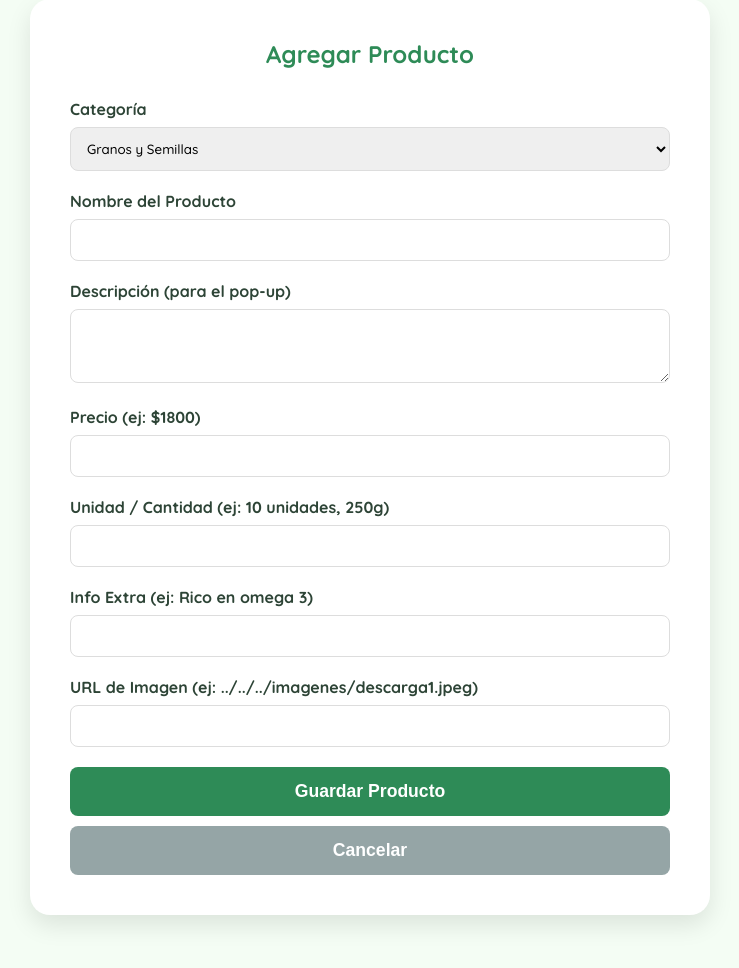
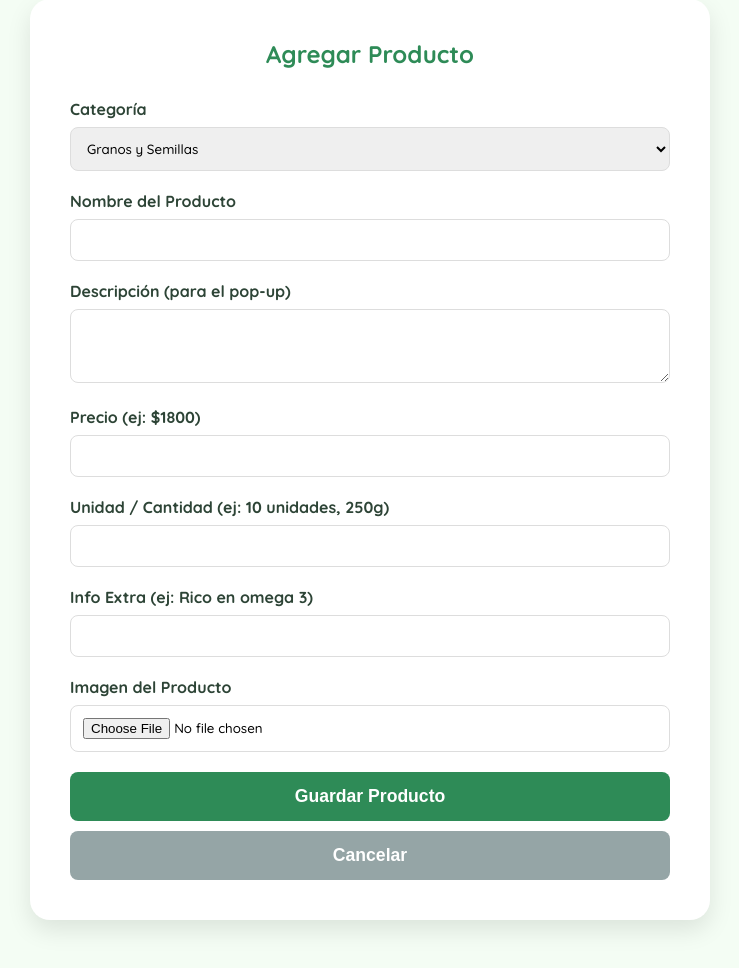
Before and after one commit to Naturita/Naturita, a Flask app: page /admin/add_product in a window 1280 px wide. Shown: the part 49-1017 px from the top of the page, without its empty margins (270-1009 px from the left). Before the commit the page ends 974 px from the top, so only its background shows below. Run offline with Flask 3, Linux system fonts and the light colour scheme; a user stored in the database is signed in; data comes from the database, SQL or seed files in the repository; both versions use the stored data as it was after the commit.

Commit message:
Update products from Admin Panel

```diff
--- a/admin/product_form.html
+++ b/admin/product_form.html
@@ -82,7 +82,7 @@
 
     <div class="form-card">
         <h2>{{ action }} Producto</h2>
-        <form method="post">
+        <form method="post" enctype="multipart/form-data">
             <label>Categoría</label>
             <select name="category" required>
                 <option value="granos_y_semillas" {% if product and product.category=='granos_y_semillas' %}selected{%
@@ -93,8 +93,8 @@
                     endif %}>Harinas y Derivados</option>
                 <option value="snack_cereales" {% if product and product.category=='snack_cereales' %}selected{% endif
                     %}>Snacks y Cereales</option>
-                <option value="granel" {% if product and product.category=='granel' %}selected{% endif %}>A Granel
-                </option>
+                <option value="granel" {% if product and product.category=='granel' %}selected{% endif %}>Productos a
+                    Granel</option>
                 <option value="vegetariano" {% if product and product.category=='vegetariano' %}selected{% endif %}>
                     Veganos y Vegetarianos</option>
                 <option value="suplementos" {% if product and product.category=='suplementos' %}selected{% endif %}>
@@ -108,7 +108,7 @@
                 <option value="fitness" {% if product and product.category=='fitness' %}selected{% endif %}>Fitness
                 </option>
                 <option value="endulzante" {% if product and product.category=='endulzante' %}selected{% endif %}>
-                    Endulzantes</option>
+                    Endulzantes y Naturales</option>
                 <option value="infusiones" {% if product and product.category=='infusiones' %}selected{% endif %}>
                     Infusiones y Hierbas</option>
                 <option value="freezados" {% if product and product.category=='freezados' %}selected{% endif %}>
@@ -130,8 +130,15 @@
             <label>Info Extra (ej: Rico en omega 3)</label>
             <input type="text" name="extra_info" value="{{ product.extra_info if product else '' }}">
 
-            <label>URL de Imagen (ej: ../../../imagenes/descarga1.jpeg)</label>
-            <input type="text" name="image_url" value="{{ product.image_url if product else '' }}" required>
+            <label>Imagen del Producto</label>
+            {% if product and product.image_url %}
+            <div style="margin-bottom: 10px;">
+                <img src="{{ product.image_url }}" alt="Actual" style="height: 100px; border-radius: 8px;">
+                <p style="font-size: 0.9em; color: #666;">Actual: {{ product.image_url }}</p>
+            </div>
+            {% endif %}
+            <input type="file" name="image" accept="image/*">
+            <input type="hidden" name="current_image_url" value="{{ product.image_url if product else '' }}">
 
             <button type="submit">Guardar Producto</button>
             <a href="{{ url_for('admin_dashboard') }}"><button type="button" class="cancel-btn">Cancelar</button></a>
--- a/app.py
+++ b/app.py
@@ -2,8 +2,9 @@ import os
 import sqlite3
 import json
 import subprocess
-from flask import Flask, render_template, request, redirect, url_for, session, g, jsonify
+from flask import Flask, render_template, request, redirect, url_for, session, g, jsonify, send_from_directory
 from werkzeug.security import generate_password_hash, check_password_hash
+from werkzeug.utils import secure_filename
 from bs4 import BeautifulSoup
 
 app = Flask(__name__, template_folder='.', static_folder='static')
@@ -70,6 +71,10 @@ def category_page(category_file):
     # This route is for testing the generated pages locally if needed,
     # but normally these are static files.
     return render_template(f'static/templates/catalogo/{category_file}')
+
+@app.route('/imagenes/<path:filename>')
+def serve_image(filename):
+    return send_from_directory('imagenes', filename)
 
 # --- Admin Routes ---
 
@@ -147,7 +152,19 @@ def add_product():
         price = request.form['price']
         quantity_unit = request.form['quantity_unit']
         extra_info = request.form['extra_info']
-        image_url = request.form['image_url']
+
+        image_url = ''
+        if 'image' in request.files:
+            file = request.files['image']
+            if file.filename != '':
+                filename = secure_filename(file.filename)
+                file.save(os.path.join('imagenes', filename))
+                # Use relative path compatible with existing structure
+                image_url = f'../../../imagenes/{filename}'
+
+        # Fallback if no image uploaded (though usually required for new products)
+        if not image_url:
+             image_url = request.form.get('current_image_url', '')
 
         db = get_db()
         db.execute(
@@ -172,7 +189,14 @@ def edit_product(id):
         price = request.form['price']
         quantity_unit = request.form['quantity_unit']
         extra_info = request.form['extra_info']
-        image_url = request.form['image_url']
+
+        image_url = request.form.get('current_image_url', '')
+        if 'image' in request.files:
+            file = request.files['image']
+            if file.filename != '':
+                filename = secure_filename(file.filename)
+                file.save(os.path.join('imagenes', filename))
+                image_url = f'../../../imagenes/{filename}'
 
         db.execute(
             'UPDATE products SET category = ?, name = ?, description = ?, price = ?, quantity_unit = ?, extra_info = ?, image_url = ? WHERE id = ?',
--- a/static/templates/catalogo/granos_y_semillas.html
+++ b/static/templates/catalogo/granos_y_semillas.html
@@ -600,7 +600,7 @@
 
         <div class="card" data-precio="$2500" data-cantidad="250g"
             data-extra="Mezcla de quinoa y chia, alta en proteínas.">
-            <img src="../../../imagenes/descarga5.jpeg" alt="🌾 Legume Quinoa y Chia">
+            <img src="../../../imagenes/Figure_1.png" alt="🌾 Legume Quinoa y Chia">
             <h3>🌾 Legume Quinoa y Chia</h3>
             <p>Ideal para desayunos, smoothies y repostería saludable.</p>
             <a href="https://wa.me/3513284231?text=Hola,%20necesito%20info%20sobre%20%F0%9F%8C%BE%20Legume%20Quinoa%20y%20Chia"
```
Also changed, not shown: imagenes/Figure_1.png (added), naturita.db.
